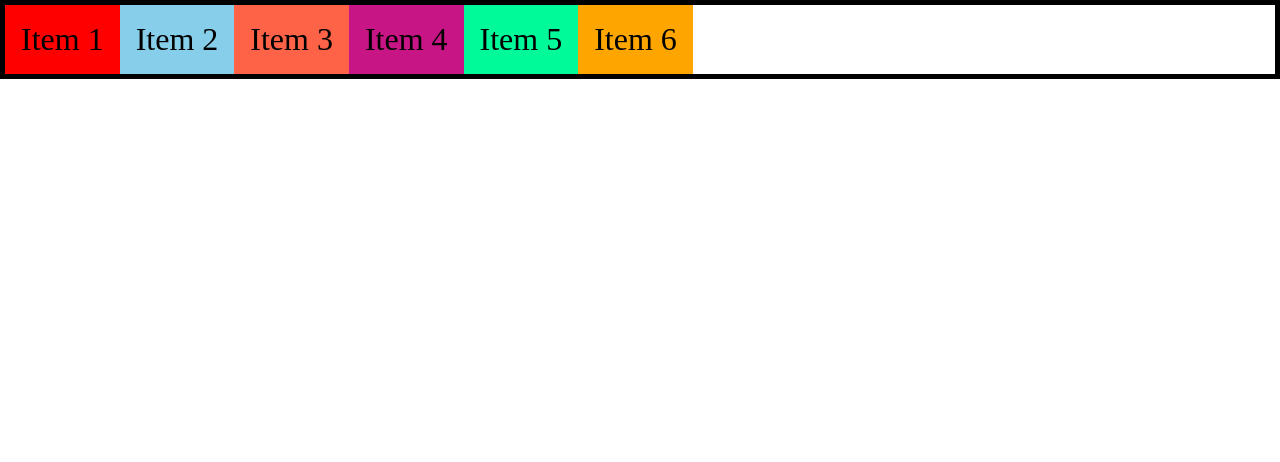
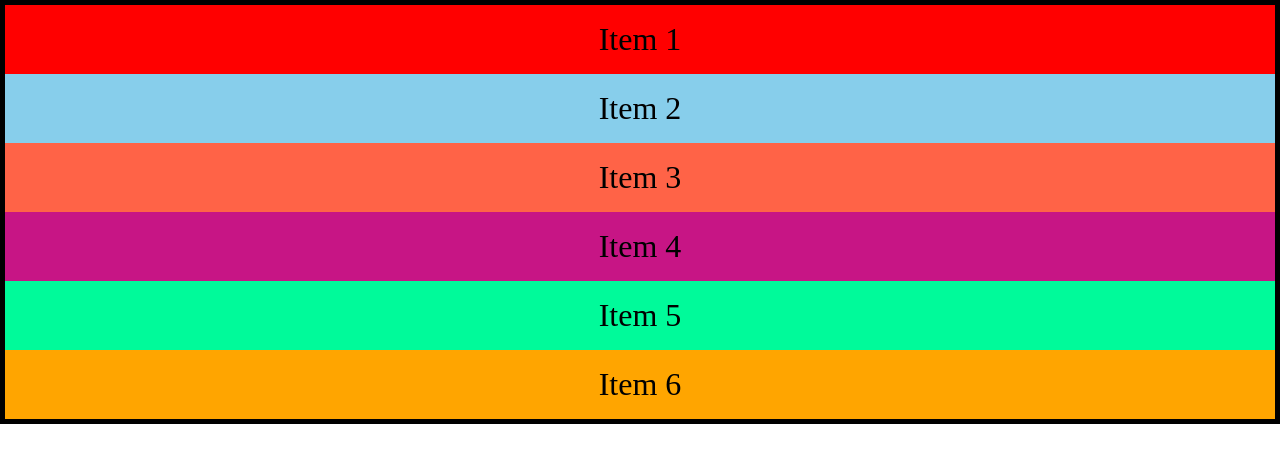
Before and after one commit to fongchinghinunsw/Code-Snippets-For-Tutorials, a plain HTML site: page Mastering-CSS-Flexbox/index.html in a window 1280 px wide. Drawn offline with Linux system fonts and the light colour scheme.

Commit message:
added files

```diff
--- a/Mastering-CSS-Flexbox/tutorial-3/styles.css
+++ b/Mastering-CSS-Flexbox/styles.css
@@ -3,13 +3,6 @@ body {
 }
 
 .flex-container {
-  display: flex; /* or inline-flex */
-  /* flex-direction: column;  /* row-reverse, column, column-reverse */
-  /* flex-wrap: wrap; */ /* nowrap, wrap-reverse*/
-  height: 600px;
-  /* flex-flow: row-reverse wrap-reverse; */
-  /* justify-content: flex-end; */
-  align-items: flex-start; /* flex-end, center, baseline */
   border: 5px solid black;
 }
 
@@ -22,15 +15,12 @@ body {
 
 .item-1 {
   background-color: red;
-  /* padding-top: 5rem; */
 }
 .item-2 {
   background-color: skyblue;
-  /* padding-bottom: 3rem; */
 }
 .item-3 {
   background-color: tomato;
-  /* font-size: 4rem; */
 }
 .item-4 {
   background-color: MediumVioletRed;
--- a/Mastering-CSS-Flexbox/tutorial-1/styles.css
+++ /dev/null
@@ -1,34 +0,0 @@
-body {
-  margin: 0;
-}
-
-.flex-container {
-  display: flex; /* inline-flex */
-  border: 5px solid black;
-}
-
-.flex-item {
-  color: black;
-  font-size: 2rem;
-  padding: 1rem;
-  text-align: center;
-}
-
-.item-1 {
-  background-color: red;
-}
-.item-2 {
-  background-color: skyblue;
-}
-.item-3 {
-  background-color: tomato;
-}
-.item-4 {
-  background-color: MediumVioletRed;
-}
-.item-5 {
-  background-color: MediumSpringGreen;
-}
-.item-6 {
-  background-color: orange;
-}
--- a/Mastering-CSS-Flexbox/tutorial-2/styles.css
+++ /dev/null
@@ -1,38 +0,0 @@
-body {
-  margin: 0;
-}
-
-.flex-container {
-  display: flex; /* or inline-flex */
-  /* flex-direction: row; */ /* row-reverse, column, column-reverse */
-  /* flex-wrap: wrap; */ /* nowrap, wrap-reverse*/
-  /* height: 300px; */
-  flex-flow: row-reverse wrap-reverse;
-  border: 5px solid black;
-}
-
-.flex-item {
-  color: black;
-  font-size: 2rem;
-  padding: 1rem;
-  text-align: center;
-}
-
-.item-1 {
-  background-color: red;
-}
-.item-2 {
-  background-color: skyblue;
-}
-.item-3 {
-  background-color: tomato;
-}
-.item-4 {
-  background-color: MediumVioletRed;
-}
-.item-5 {
-  background-color: MediumSpringGreen;
-}
-.item-6 {
-  background-color: orange;
-}
--- a/Mastering-CSS-Flexbox/tutorial-4/styles.css
+++ /dev/null
@@ -1,40 +0,0 @@
-body {
-  margin: 0;
-}
-
-.flex-container {
-  display: flex; /* or inline-flex */
-  /* flex-direction: column;  /* row-reverse, column, column-reverse */
-  border: 5px solid black;
-  height: 500px;
-  align-items: center;
-}
-
-.flex-item {
-  color: black;
-  font-size: 2rem;
-  padding: 1rem;
-  text-align: center;
-}
-
-.item-1 {
-  background-color: red;
-  /* padding-top: 5rem; */
-}
-.item-2 {
-  background-color: skyblue;
-  /* padding-bottom: 3rem; */
-}
-.item-3 {
-  background-color: tomato;
-  /* font-size: 4rem; */
-}
-.item-4 {
-  background-color: MediumVioletRed;
-}
-.item-5 {
-  background-color: MediumSpringGreen;
-}
-.item-6 {
-  background-color: orange;
-}
--- a/Mastering-CSS-Flexbox/tutorial-5/styles.css
+++ /dev/null
@@ -1,40 +0,0 @@
-body {
-  margin: 0;
-}
-
-.flex-container {
-  display: flex; /* or inline-flex */
-  /* flex-direction: column;  /* row-reverse, column, column-reverse */
-  border: 5px solid black;
-  height: 500px;
-  align-items: center;
-}
-
-.flex-item {
-  color: black;
-  font-size: 2rem;
-  padding: 1rem;
-  text-align: center;
-}
-
-.item-1 {
-  background-color: red;
-  /* padding-top: 5rem; */
-}
-.item-2 {
-  background-color: skyblue;
-  /* padding-bottom: 3rem; */
-}
-.item-3 {
-  background-color: tomato;
-  /* font-size: 4rem; */
-}
-.item-4 {
-  background-color: MediumVioletRed;
-}
-.item-5 {
-  background-color: MediumSpringGreen;
-}
-.item-6 {
-  background-color: orange;
-}
```
Also changed, not shown: Mastering-CSS-Flexbox/tutorial-2/index.html (deleted, +0 -20 lines), Mastering-CSS-Flexbox/tutorial-3/index.html (deleted, +0 -20 lines), Mastering-CSS-Flexbox/tutorial-4/index.html (deleted, +0 -20 lines), Mastering-CSS-Flexbox/tutorial-5/index.html (deleted, +0 -20 lines), Mastering-CSS-Flexbox/index.html (renamed from Mastering-CSS-Flexbox/tutorial-1/index.html).
